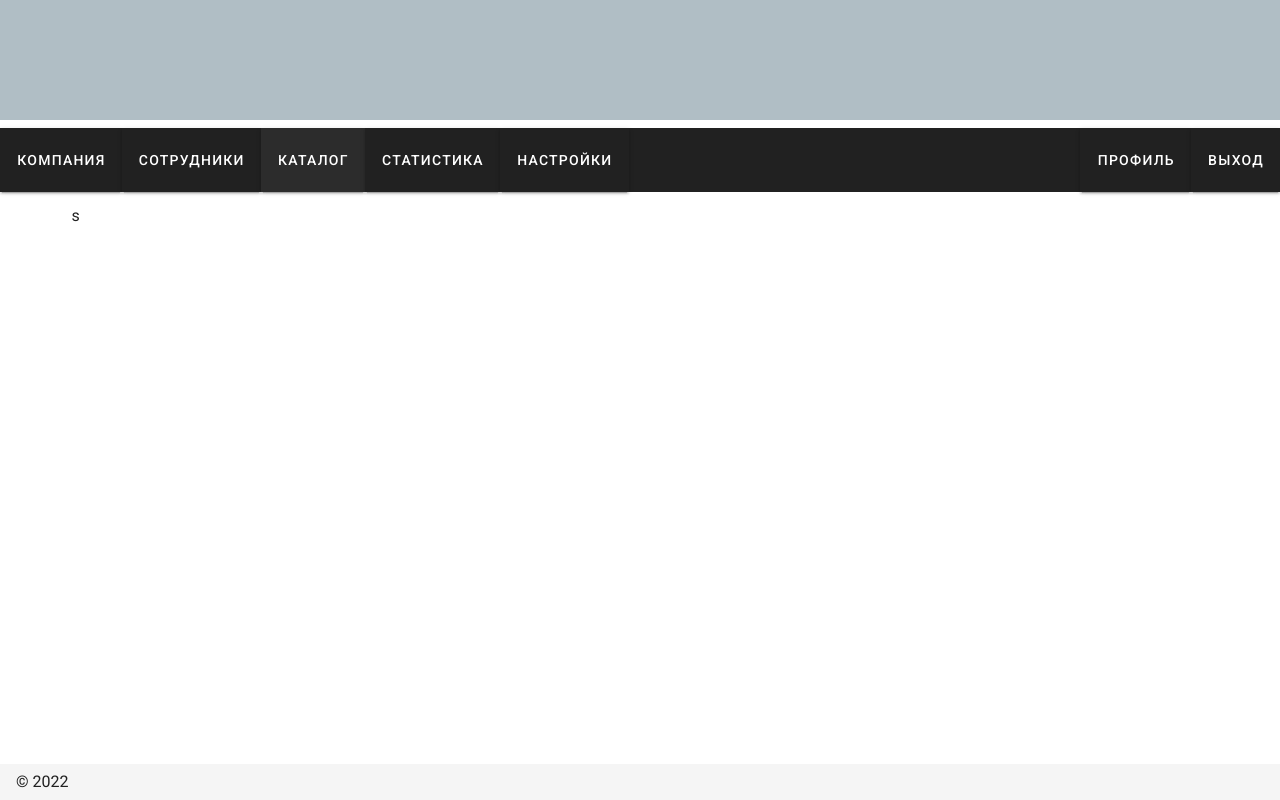
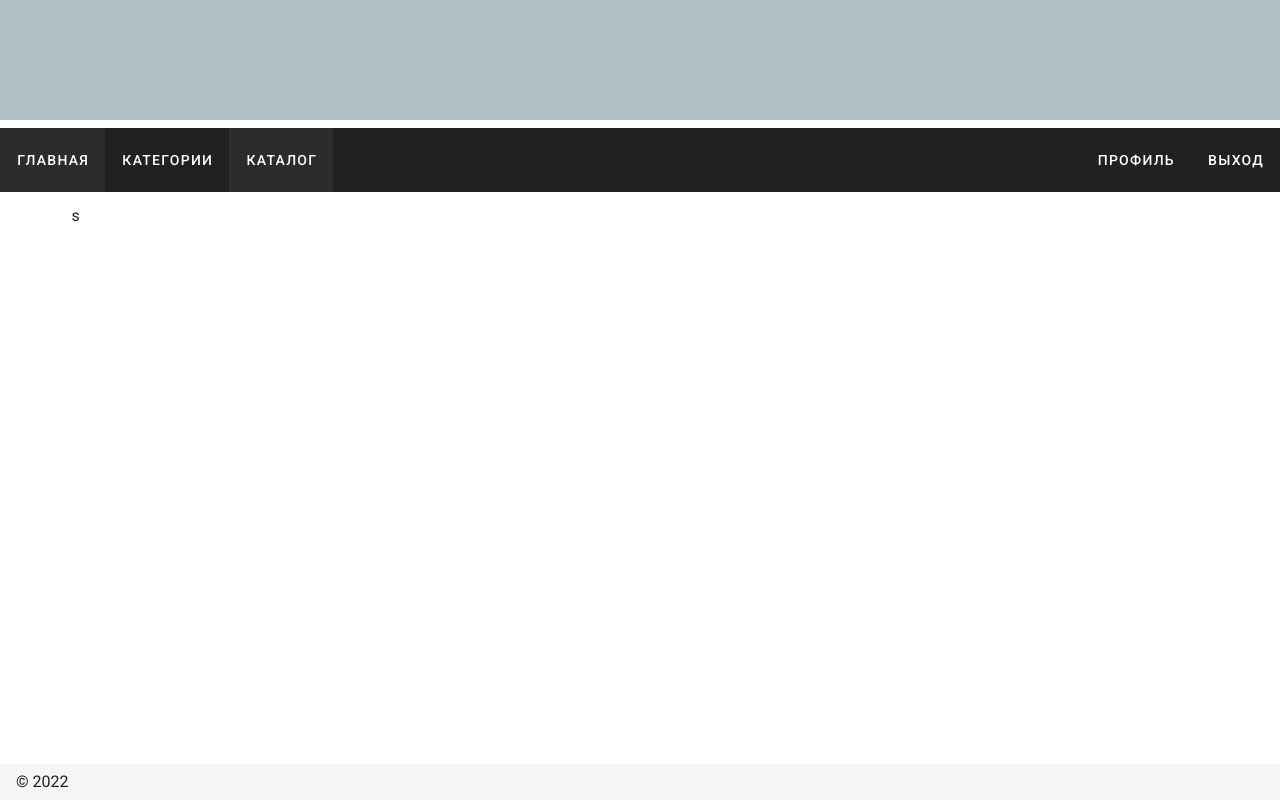
Before and after one commit to Brix-D/marketplace-vue, a Vue app: page / in a window 1280 px wide. Built offline with nearby package versions, Linux system fonts and the light colour scheme.

Commit message:
menu depressed

```diff
--- a/src/components/layout/TheHeader.vue
+++ b/src/components/layout/TheHeader.vue
@@ -12,12 +12,24 @@
                 <div class="d-flex">
                     <div class="d-flex">
                         <v-btn
+                            href="/"
+                            tile
+                            :color="$vuetify.theme.currentTheme.primary"
+                            dark
+                            depressed
+                            min-height="64px"
+                            class="menu__item"
+                        >
+                            Главная
+                        </v-btn>
+                        <v-btn
                             v-for="item in mainMenu"
                             :key="item.name"
                             :to="item.to"
                             tile
                             :color="$vuetify.theme.currentTheme.primary"
                             dark
+                            depressed
                             min-height="64px"
                             class="menu__item"
                             exact
@@ -33,6 +45,7 @@
                             tile
                             :color="$vuetify.theme.currentTheme.primary"
                             dark
+                            depressed
                             min-height="64px"
                             class="menu__item"
                             exact
@@ -78,24 +91,12 @@ export default {
             searchValue: '',
             mainMenu: [
                 {
-                    name: 'Компания',
-                    to: { name: 'index' },
-                },
-                {
-                    name: 'Сотрудники',
+                    name: 'Категории',
                     to: { name: 'index' },
                 },
                 {
                     name: 'Каталог',
                     to: { name: 'catalog' },
-                },
-                {
-                    name: 'Статистика',
-                    to: { name: 'index' },
-                },
-                {
-                    name: 'Настройки',
-                    to: { name: 'index' },
                 },
             ],
             authMenu: [
```
